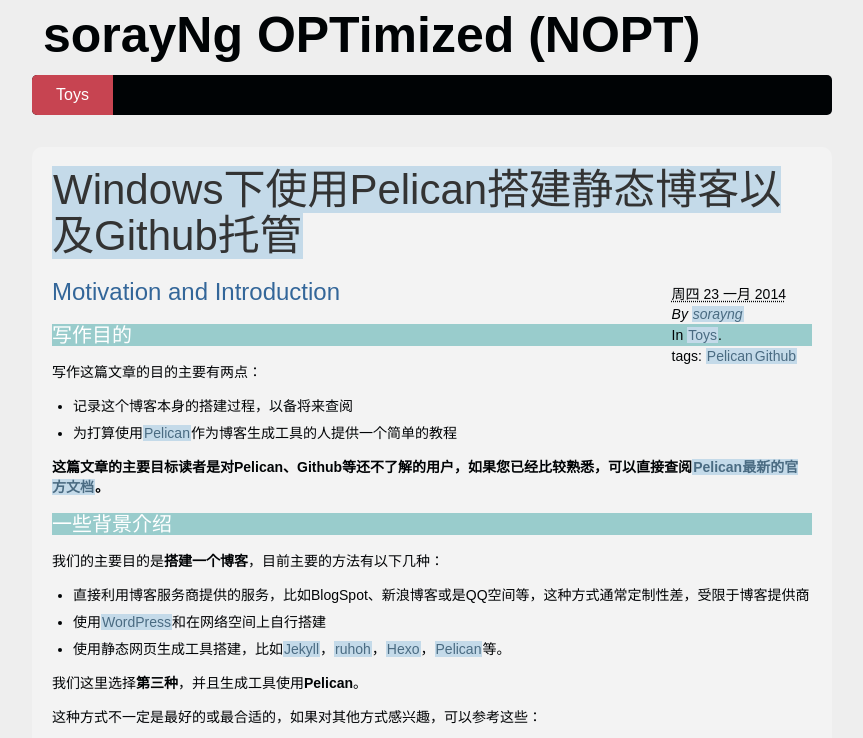
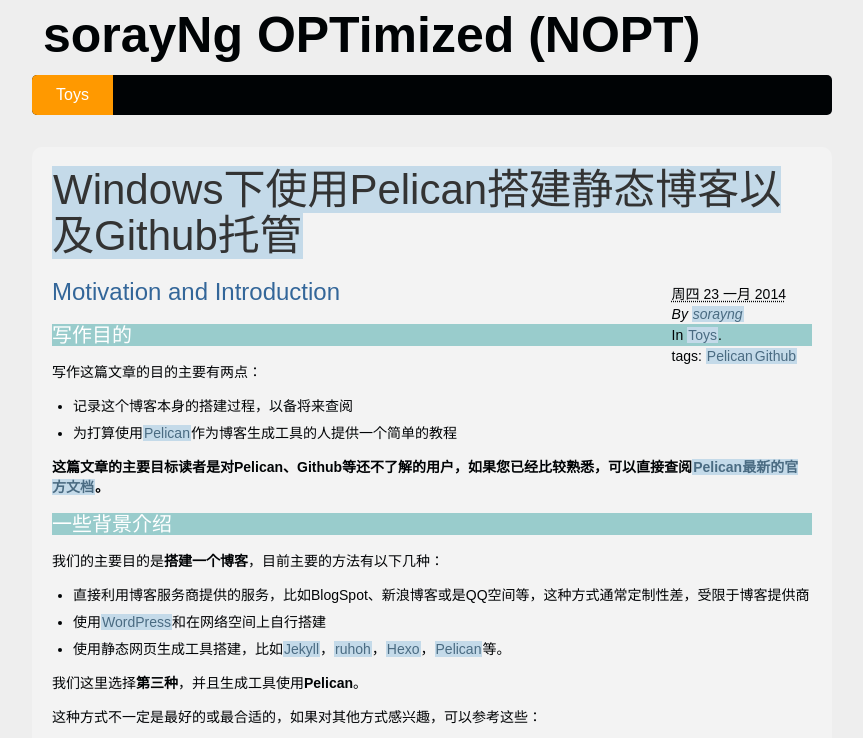
Before and after one commit to sorayng/sorayng.github.io, a plain HTML site: page index.html in a window 1280 px wide. In both pictures the pointer is over the link 280 px from the left and 94 px from the top of the page. Shown: the top 738 px of the page, without its empty margins (208-1071 px from the left). Drawn offline with Linux system fonts and the light colour scheme.

Commit message:
update css

```diff
--- a/theme/css/main.css
+++ b/theme/css/main.css
@@ -208,7 +208,7 @@ img.left, figure.left {float: left; margin: 0 2em 2em 0;}
 	}
 	#banner nav a:hover, #banner nav a:active,
 	#banner nav .active a:link, #banner nav .active a:visited {
-		background: #C74451;
+		background: #FF9900;
 		color: #fff;
 		text-shadow: none !important;
 	}
```
